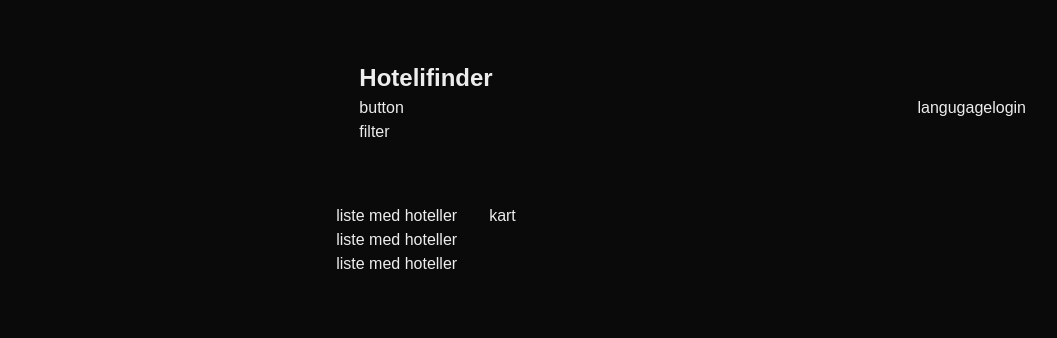
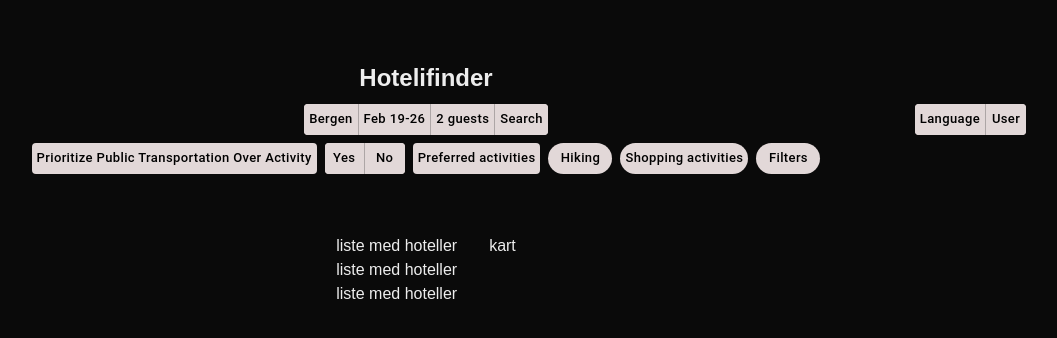
Before and after one commit to DAT251/Hotelifinder, a Next.js app in the folder frontend/: page / in a window 1280 px wide. Shown: the top 338 px of the page, without its empty margins (214-1271 px from the left). Built offline with nearby package versions, Linux system fonts and the light colour scheme.

Commit message:
skeleton of header component with buttons

```diff
--- a/frontend/package.json
+++ b/frontend/package.json
@@ -9,6 +9,9 @@
     "lint": "next lint"
   },
   "dependencies": {
+    "@emotion/react": "^11.14.0",
+    "@emotion/styled": "^11.14.0",
+    "@mui/material": "^6.4.5",
     "@tailwindcss/postcss": "^4.0.6",
     "next": "15.1.7",
     "react": "^19.0.0",
--- a/frontend/src/app/components/header.tsx
+++ b/frontend/src/app/components/header.tsx
@@ -1,19 +1,65 @@
+import * as React from 'react';
+import Button from '@mui/material/Button';
+import ButtonGroup from '@mui/material/ButtonGroup';
+
 export function Header() {
   return (
-    <div className='m-15'>
+    <div className='m-15 flex flex-col gap-2 items-center'>
       <h1 className='text-center'>Hotelifinder</h1>
-      <div className='flex'>
-        {/* button */}
-        <p>button</p>
+      <div className='flex flex-row'>
+        <ButtonGroup
+          className='SearchBG'
+          variant='text'
+          aria-label='Basic button group'
+          color='inherit'
+          size='small'
+        >
+          <Button className='Button'>Bergen</Button>
+          <Button className='Button'>Feb 19-26</Button>
+          <Button className='Button'>2 guests</Button>
+          <Button className='Button'>Search</Button>
+        </ButtonGroup>
         {/* language + login */}
         <div className='flex absolute right-10'>
-          <p>langugage</p>
-          <p>login</p>
+          <ButtonGroup
+            className='ButtonGroup'
+            variant='text'
+            aria-label='Basic button group'
+            color='inherit'
+            size='small'
+          >
+            <Button className='Button'>Language</Button>
+            <Button className='Button'>User</Button>
+          </ButtonGroup>
         </div>
       </div>
-      <div>
-        {/* filters */}
-        <p>filter</p>
+      <div className='flex flex-row gap-2'>
+        {/* labels & filters */}
+        <Button className='Button' color='inherit' size='small'>
+          Prioritize Public Transportation Over Activity
+        </Button>
+        <ButtonGroup
+          className='ButtonGroup'
+          variant='text'
+          aria-label='Basic button group'
+          color='inherit'
+          size='small'
+        >
+          <Button className='Button'>Yes</Button>
+          <Button className='Button'>No</Button>
+        </ButtonGroup>
+        <Button className='Button' size='small'>
+          Preferred activities
+        </Button>
+        <Button className='Filter' size='small'>
+          Hiking
+        </Button>
+        <Button className='Filter' size='small'>
+          Shopping activities
+        </Button>
+        <Button className='Filter' size='small'>
+          Filters
+        </Button>
       </div>
     </div>
   );
--- a/frontend/src/app/globals.css
+++ b/frontend/src/app/globals.css
@@ -1,6 +1,4 @@
-@tailwind base;
-@tailwind components;
-@tailwind utilities;
+@import 'tailwindcss';
 
 :root {
   --background: #ffffff;
@@ -25,4 +23,26 @@ h1 {
   font-weight: 600;
 }
 
-@import 'tailwindcss';
+.ButtonGroup {
+  background-color: #e2d8d8;
+  color: black;
+}
+
+.SearchBG {
+  background-color: #e2d8d8;
+  color: black;
+  border-radius: 20px;
+}
+
+.Button:enabled {
+  background-color: #e2d8d8;
+  color: black;
+  text-transform: none;
+}
+
+.Filter:enabled {
+  background-color: #e2d8d8;
+  color: black;
+  text-transform: none;
+  border-radius: 20px;
+}
```
Also changed, not shown: 1 other file (tests, documents, lock files or other folders).
